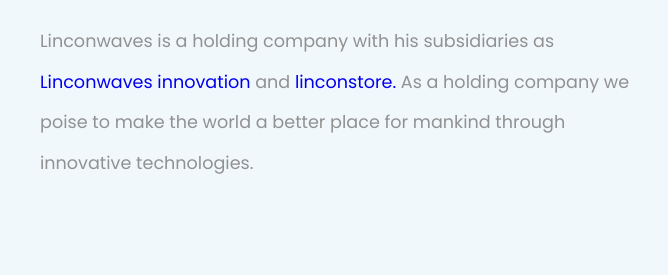
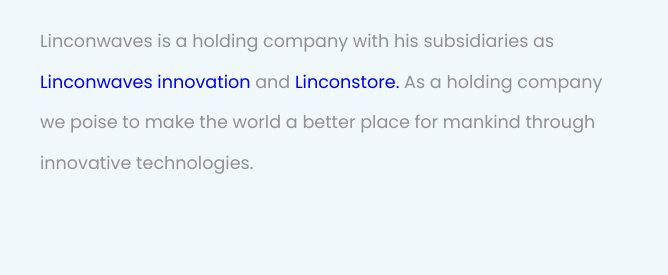
Before and after one commit to Callmecgrey/linconwaves-holding, a plain HTML site: page index.html in a window 1280 px wide. Shown: the part 326-601 px from the top of the page, 8-676 px from the left. Drawn offline with Linux system fonts and the light colour scheme.

Commit message:
no comment

```diff
--- a/index.html
+++ b/index.html
@@ -45,7 +45,7 @@
                             <h1>Internet Company</h1>
                         </div>
                         <p class="text">
-                            Linconwaves is a holding company with his subsidiaries as <a href="https://www.linconwavesinnovation.com" target="_blank"> Linconwaves innovation </a> and <a href="https://www.linconstore.com" target="_blank"> linconstore. </a>                            As a holding company we poise to make the world a better place for mankind through innovative technologies.
+                            Linconwaves is a holding company with his subsidiaries as <a href="https://www.linconwavesinnovation.com" target="_blank"> Linconwaves innovation </a> and <a href="https://www.linconstore.com" target="_blank"> Linconstore. </a>                            As a holding company we poise to make the world a better place for mankind through innovative technologies.
                         </p>
                         <!--<div class="cta">
                             <a href="note.html" class="btn"> Chairman's Note </a>
```
